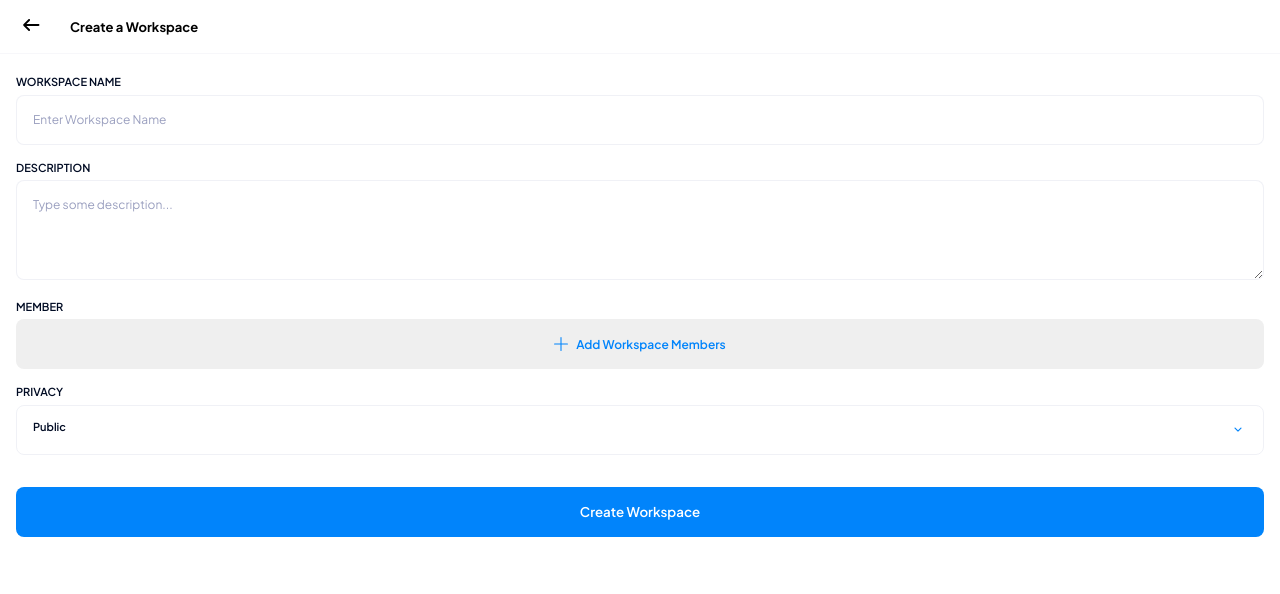
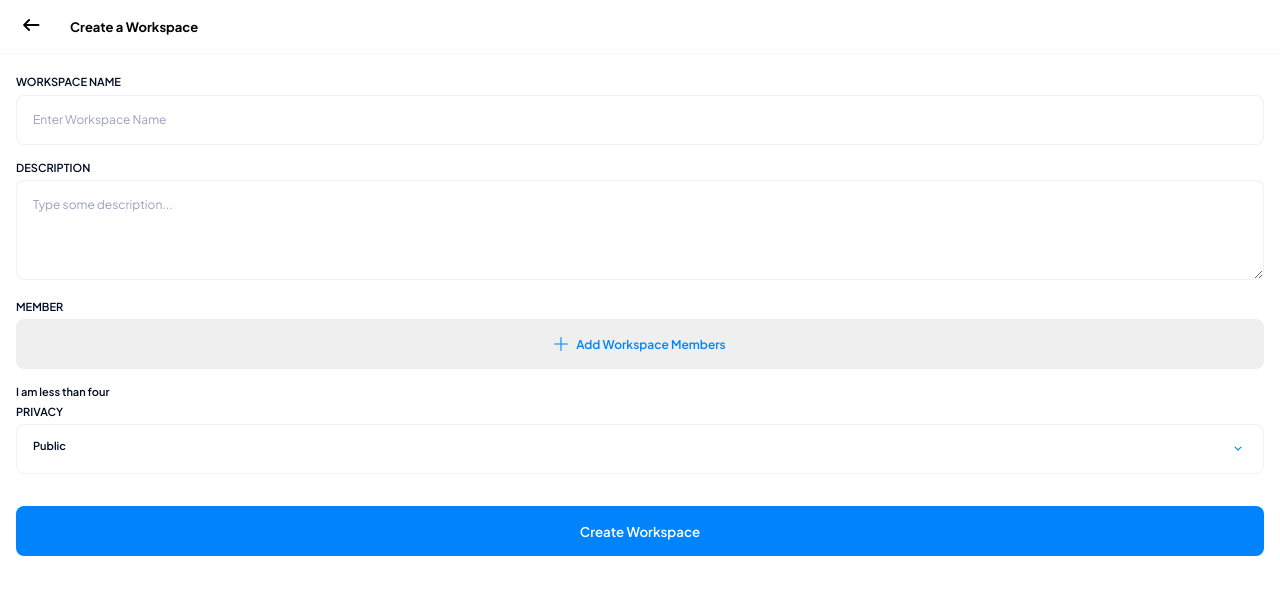
Before and after one commit to 9trocoder/mmekut, a React (Create React App) app: page /workspace in a window 1280 px wide. Both pictures are taken after a click on the button 1251 px from the left and 24 px from the top of the page. Shown: the top 594 px of the page. Built offline with nearby package versions, Linux system fonts and the light colour scheme.

Commit message:
Update workspacepage.js

```diff
--- a/src/pages/workspacepage/workspacepage.js
+++ b/src/pages/workspacepage/workspacepage.js
@@ -195,11 +195,21 @@ function Workspacepage() {
                 </svg>
                 Add Workspace Members
               </button>
-              <>
-                {selected.map((item) => (
-                  <img src={item} alt="" />
+              {selected.length > 4 ? (
+                <>
+                  {selected.slice(0, 4).map((item, index) => (
+                    <img key={index} src={item} alt="" />
+                  ))}
+                  <h1>{selected.length - 4}</h1>
+                </>
+              ) : (
+                <p>I am less than four</p>
+              )}
+              {/* <>
+                {selected.map((item, index) => (
+                  <img key={index} src={item} alt="" />
                 ))}
-              </>
+              </> */}
             </div>
 
             <div className="createworkspace__inputitem">
@@ -258,7 +268,13 @@ function Workspacepage() {
                     </div>
                   </button>
 
-                  <div className={selected.includes(item.image) ? "workspace__selected" : "worspace__notselected"}></div>
+                  <div
+                    className={
+                      selected.includes(item.image)
+                        ? "workspace__selected"
+                        : "worspace__notselected"
+                    }
+                  ></div>
                 </div>
                 {dividerr}
               </>
@@ -270,7 +286,10 @@ function Workspacepage() {
           <img src={item} alt="" />
         ))} */}
 
-          <BigButton buttonName="Add Members" handleClick={handleShowWorkspaceMemeber} />
+          <BigButton
+            buttonName="Add Members"
+            handleClick={handleShowWorkspaceMemeber}
+          />
         </Modal>
       )}
 
```
